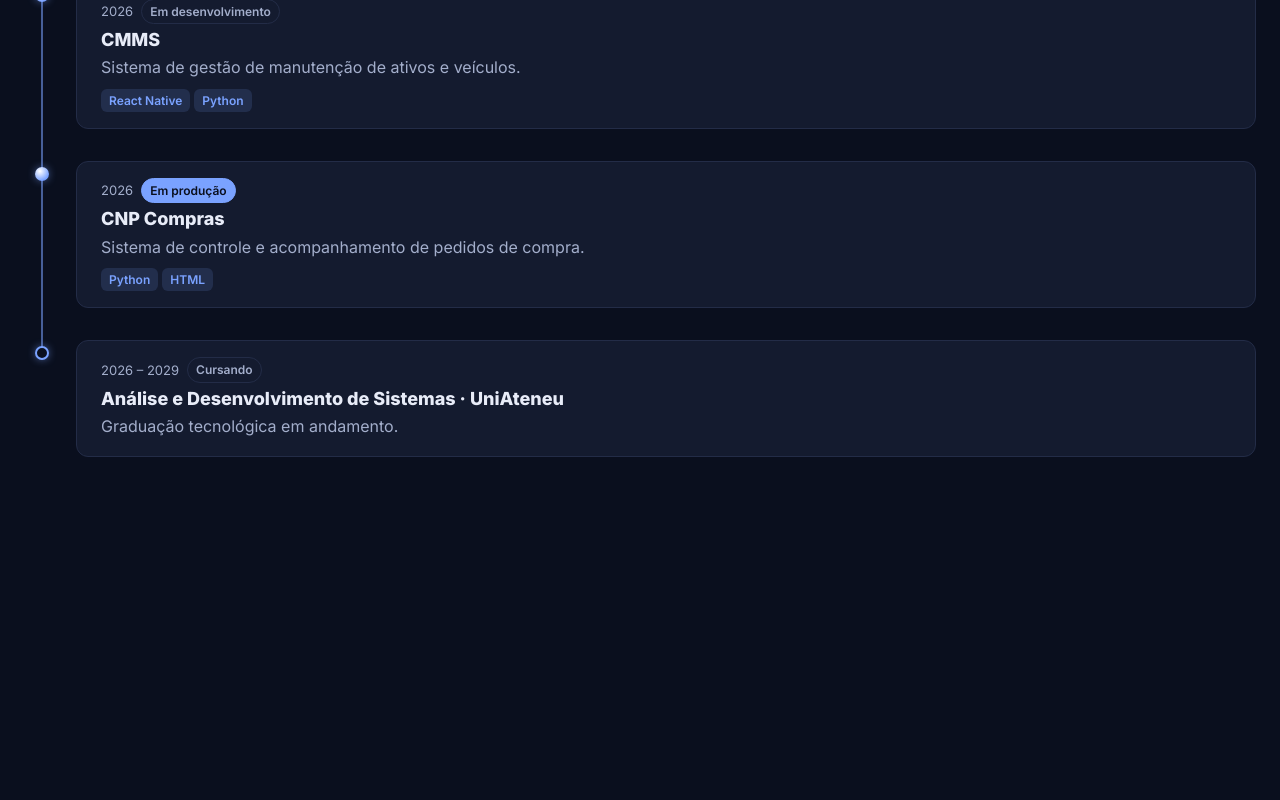
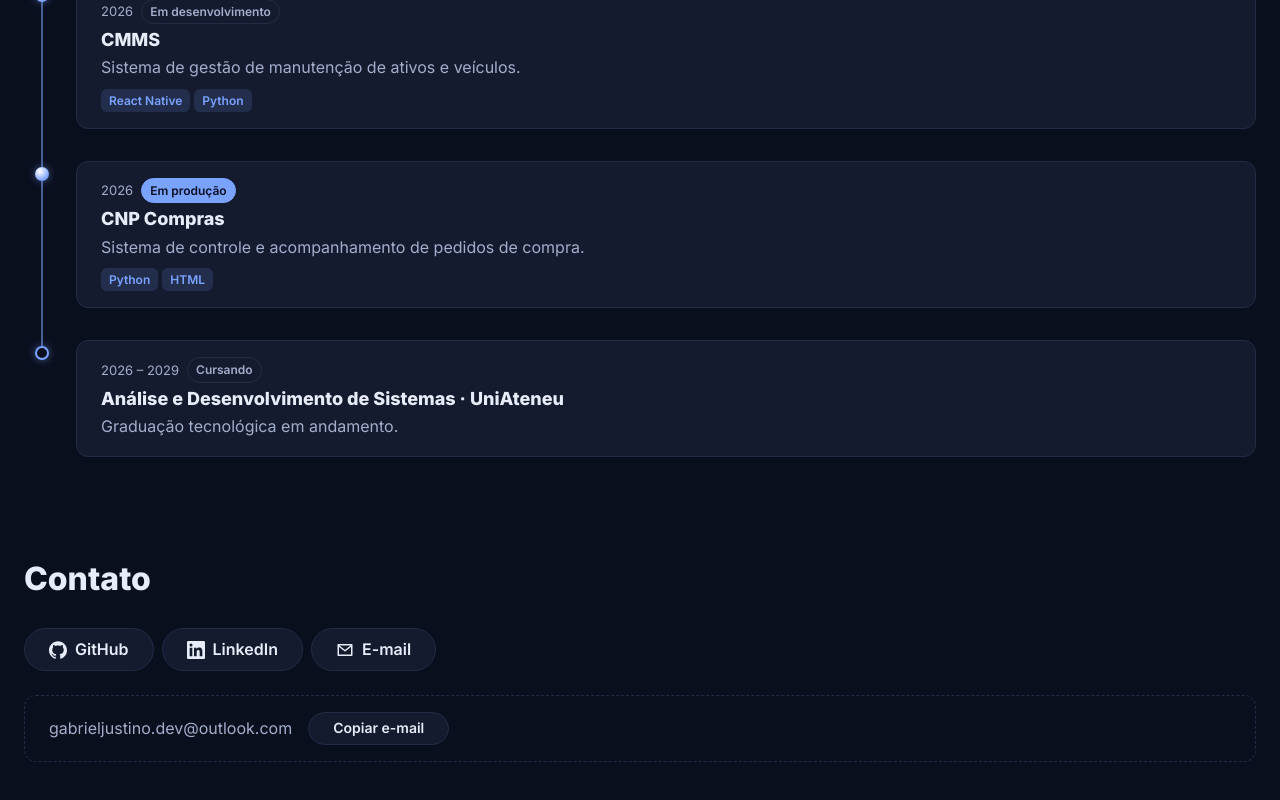
Before and after one commit to Gabriel-S-Justino/Engenharia-IA, an Angular app in the folder curriculo-gabriel-justino/: page / in a window 1280 px wide. Shown: the part 1490-2290 px from the top of the page. Before the commit the page ends 1995 px from the top, so only its background shows below. Built offline with nearby package versions, Linux system fonts and the light colour scheme.

Commit message:
feat(contato): accessible contact links and copy-email button
Co-Authored-By: Claude Opus 5.5 <noreply@anthropic.com>
Claude-Session: https://claude.ai/code/session_01YQWnU2dwzo51XvPoV66o2e

```diff
--- a/curriculo-gabriel-justino/src/app/app.html
+++ b/curriculo-gabriel-justino/src/app/app.html
@@ -1,3 +1,4 @@
 <app-hero />
 <app-skills />
 <app-trajetoria />
+<app-contato />
--- a/curriculo-gabriel-justino/src/app/app.ts
+++ b/curriculo-gabriel-justino/src/app/app.ts
@@ -2,9 +2,10 @@ import { Component } from '@angular/core';
 import { Hero } from './components/hero/hero';
 import { Skills } from './components/skills/skills';
 import { Trajetoria } from './components/trajetoria/trajetoria';
+import { Contato } from './components/contato/contato';
 
 @Component({
-  imports: [Hero, Skills, Trajetoria],
+  imports: [Hero, Skills, Trajetoria, Contato],
   selector: 'app-root',
   styleUrl: './app.scss',
   templateUrl: './app.html',
--- /dev/null
+++ b/curriculo-gabriel-justino/src/app/components/contato/contato.html
@@ -0,0 +1,53 @@
+<section class="contato" aria-labelledby="contato-titulo">
+  <h2 id="contato-titulo" class="contato__titulo">Contato</h2>
+
+  <ul class="contato__links">
+    @for (canal of canais(); track canal.nome) {
+      <li>
+        <a
+          class="contato__link"
+          [href]="canal.url"
+          [attr.target]="canal.externo ? '_blank' : null"
+          [attr.rel]="canal.externo ? 'noopener noreferrer' : null"
+        >
+          @switch (canal.icone) {
+            @case ('github') {
+              <svg class="contato__icone" viewBox="0 0 24 24" aria-hidden="true">
+                <path fill="currentColor" d="M12 .297c-6.63 0-12 5.373-12 12 0 5.303 3.438 9.8 8.205 11.385.6.113.82-.258.82-.577 0-.285-.01-1.04-.015-2.04-3.338.724-4.042-1.61-4.042-1.61C4.422 18.07 3.633 17.7 3.633 17.7c-1.087-.744.084-.729.084-.729 1.205.084 1.838 1.236 1.838 1.236 1.07 1.835 2.809 1.305 3.495.998.108-.776.417-1.305.76-1.605-2.665-.3-5.466-1.332-5.466-5.93 0-1.31.465-2.38 1.235-3.22-.135-.303-.54-1.523.105-3.176 0 0 1.005-.322 3.3 1.23.96-.267 1.98-.399 3-.405 1.02.006 2.04.138 3 .405 2.28-1.552 3.285-1.23 3.285-1.23.645 1.653.24 2.873.12 3.176.765.84 1.23 1.91 1.23 3.22 0 4.61-2.805 5.625-5.475 5.92.42.36.81 1.096.81 2.22 0 1.606-.015 2.896-.015 3.286 0 .315.21.69.825.57C20.565 22.092 24 17.592 24 12.297c0-6.627-5.373-12-12-12" />
+              </svg>
+            }
+            @case ('linkedin') {
+              <svg class="contato__icone" viewBox="0 0 24 24" aria-hidden="true">
+                <path fill="currentColor" d="M20.447 20.452h-3.554v-5.569c0-1.328-.027-3.037-1.852-3.037-1.853 0-2.136 1.445-2.136 2.939v5.667H9.351V9h3.414v1.561h.046c.477-.9 1.637-1.85 3.37-1.85 3.601 0 4.267 2.37 4.267 5.455v6.286zM5.337 7.433a2.062 2.062 0 1 1 0-4.125 2.062 2.062 0 0 1 0 4.125zM7.119 20.452H3.555V9h3.564v11.452zM22.225 0H1.771C.792 0 0 .774 0 1.729v20.542C0 23.227.792 24 1.771 24h20.451C23.2 24 24 23.227 24 22.271V1.729C24 .774 23.2 0 22.222 0h.003z" />
+              </svg>
+            }
+            @case ('email') {
+              <svg class="contato__icone" viewBox="0 0 24 24" aria-hidden="true">
+                <path fill="none" stroke="currentColor" stroke-width="2" stroke-linejoin="round" d="M3 5h18v14H3zM3 6l9 7 9-7" />
+              </svg>
+            }
+          }
+          <span>{{ canal.nome }}</span>
+          @if (canal.externo) {
+            <span class="visualmente-oculto">(abre em nova aba)</span>
+          }
+        </a>
+      </li>
+    }
+  </ul>
+
+  <div class="contato__copiar">
+    <span class="contato__email">{{ email }}</span>
+    <button type="button" class="contato__botao" (click)="copiarEmail()">
+      @switch (estadoCopia()) {
+        @case ('copiado') { ✓ Copiado! }
+        @case ('erro') { Não foi possível copiar }
+        @default { Copiar e-mail }
+      }
+    </button>
+    <!-- Anuncia o resultado para leitores de tela -->
+    <span class="visualmente-oculto" aria-live="polite">
+      @if (estadoCopia() === 'copiado') { E-mail copiado para a área de transferência. }
+    </span>
+  </div>
+</section>
--- /dev/null
+++ b/curriculo-gabriel-justino/src/app/components/contato/contato.scss
@@ -0,0 +1,97 @@
+@use 'mixins' as *;
+
+:host {
+  display: block;
+}
+
+.contato {
+  padding: var(--space-2xl) var(--space-lg);
+
+  &__titulo {
+    font-size: clamp(1.5rem, 4vw, 2rem);
+    font-weight: 800;
+    margin-bottom: var(--space-lg);
+  }
+
+  &__links {
+    list-style: none;
+    display: flex;
+    flex-direction: column;
+    gap: var(--space-sm);
+
+    @include tablet {
+      flex-direction: row;
+      flex-wrap: wrap;
+    }
+  }
+
+  // Botões e links compartilham o mesmo "corpo" visual
+  &__link,
+  &__botao {
+    display: inline-flex;
+    align-items: center;
+    justify-content: center;
+    gap: var(--space-sm);
+    padding: var(--space-sm) var(--space-lg);
+    border: 1px solid var(--color-border);
+    border-radius: var(--radius-full);
+    background: var(--color-surface);
+    color: var(--color-text);
+    font: inherit;
+    font-weight: 600;
+    text-decoration: none;
+    cursor: pointer;
+    transition:
+      border-color var(--transition-fast),
+      color var(--transition-fast),
+      box-shadow var(--transition-fast);
+
+    @media (hover: hover) {
+      &:hover {
+        border-color: var(--color-accent);
+        color: var(--color-accent);
+        box-shadow: 0 0 18px -6px var(--color-accent);
+      }
+    }
+
+    &:focus-visible {
+      outline: 2px solid var(--color-accent);
+      outline-offset: 3px;
+    }
+  }
+
+  &__link {
+    width: 100%;
+
+    @include tablet {
+      width: auto;
+    }
+  }
+
+  &__icone {
+    width: 18px;
+    height: 18px;
+    flex-shrink: 0;
+  }
+
+  &__copiar {
+    display: flex;
+    flex-wrap: wrap;
+    align-items: center;
+    gap: var(--space-sm) var(--space-md);
+    margin-top: var(--space-lg);
+    padding: var(--space-md) var(--space-lg);
+    border: 1px dashed var(--color-border);
+    border-radius: var(--radius-md);
+  }
+
+  &__email {
+    color: var(--color-text-secondary);
+    overflow-wrap: anywhere; // e-mail longo quebra em vez de estourar no mobile
+  }
+
+  &__botao {
+    padding-block: var(--space-xs);
+    font-size: 0.875rem;
+  }
+}
--- /dev/null
+++ b/curriculo-gabriel-justino/src/app/components/contato/contato.ts
@@ -0,0 +1,52 @@
+import { Component, DestroyRef, inject, signal } from '@angular/core';
+
+type Icone = 'github' | 'linkedin' | 'email';
+
+interface Canal {
+  nome: string;
+  url: string;
+  icone: Icone;
+  externo: boolean; // abre em nova aba
+}
+
+// Estado do botão de copiar: um único signal com três valores possíveis
+// evita combinações impossíveis (ex.: "copiado" e "erro" ao mesmo tempo).
+type EstadoCopia = 'ocioso' | 'copiado' | 'erro';
+
+@Component({
+  imports: [],
+  selector: 'app-contato',
+  styleUrl: './contato.scss',
+  templateUrl: './contato.html',
+})
+export class Contato {
+  protected readonly email = 'gabrieljustino.dev@outlook.com';
+
+  protected readonly canais = signal<Canal[]>([
+    { nome: 'GitHub', url: 'https://github.com/Gabriel-S-Justino', icone: 'github', externo: true },
+    { nome: 'LinkedIn', url: 'https://www.linkedin.com/in/gabriel-justino-dev', icone: 'linkedin', externo: true },
+    { nome: 'E-mail', url: `mailto:${this.email}`, icone: 'email', externo: false },
+  ]);
+
+  protected readonly estadoCopia = signal<EstadoCopia>('ocioso');
+
+  private temporizador?: ReturnType<typeof setTimeout>;
+
+  constructor() {
+    // Se o componente sair da tela, cancela o temporizador pendente.
+    inject(DestroyRef).onDestroy(() => clearTimeout(this.temporizador));
+  }
+
+  protected async copiarEmail(): Promise<void> {
+    try {
+      await navigator.clipboard.writeText(this.email);
+      this.estadoCopia.set('copiado');
+    } catch {
+      // Sem permissão ou contexto inseguro: o e-mail continua visível na tela.
+      this.estadoCopia.set('erro');
+    }
+    // Cliques seguidos reiniciam a contagem de 2s a partir do último.
+    clearTimeout(this.temporizador);
+    this.temporizador = setTimeout(() => this.estadoCopia.set('ocioso'), 2000);
+  }
+}
--- a/curriculo-gabriel-justino/src/styles.scss
+++ b/curriculo-gabriel-justino/src/styles.scss
@@ -138,3 +138,17 @@ body::after {
     opacity: 1;
   }
 }
+
+// ─── UTILITÁRIOS ──────────────────────────────────────────
+// Esconde visualmente, mas mantém o texto para leitores de tela.
+.visualmente-oculto {
+  position: absolute;
+  width: 1px;
+  height: 1px;
+  margin: -1px;
+  padding: 0;
+  overflow: hidden;
+  clip-path: inset(50%);
+  white-space: nowrap;
+  border: 0;
+}
```
Also changed, not shown: 1 other file (tests, documents, lock files or other folders).
